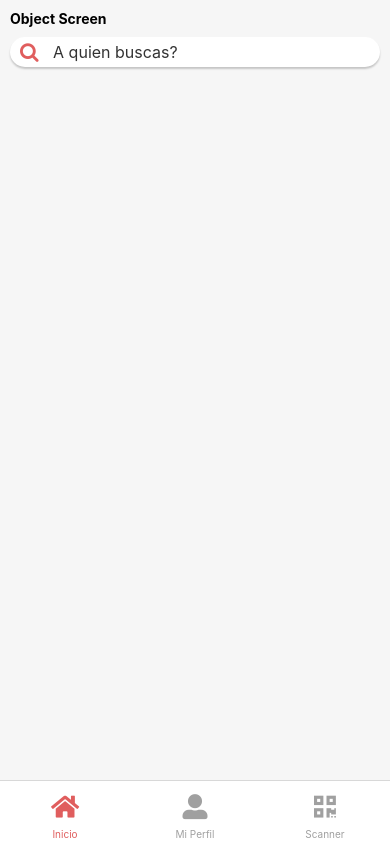
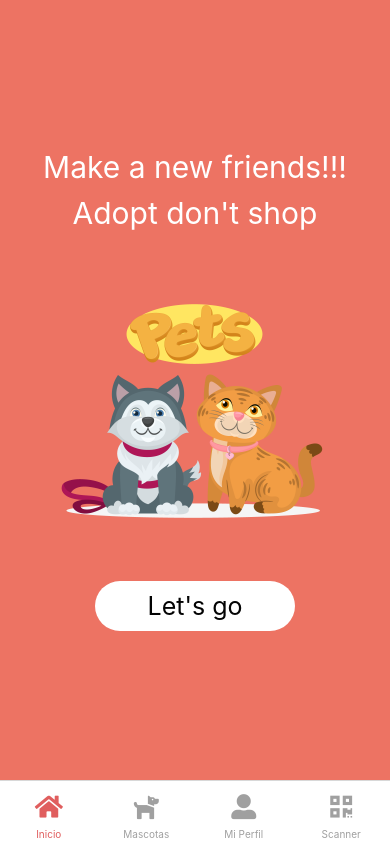
Before and after one commit to mamanidario19/pilis-mod6-mobile-placas-inteligentes, a React Native app: screen /Principal in a window 390 px wide. Built offline with nearby package versions, Linux system fonts and the light colour scheme; no server answers.

Commit message:
fix screen

```diff
--- a/src/screens/ObjectScreen/MainStackScreen.jsx
+++ b/src/screens/ObjectScreen/MainStackScreen.jsx
@@ -41,8 +41,8 @@ export const MainStackScreen = () => {
   return (
     <Tab.Navigator screenOptions={screenOptions}>
 
-      <Tab.Screen name="Home" options={{ title: "Inicio" }} component={ObjectScreen} />
-      {/* <Tab.Screen name="Object" options={{ title: "Mascotas" }} component={ObjectScreen} /> */}
+      <Tab.Screen name="Home" options={{ title: "Inicio" }} component={HomeScreen} />
+      <Tab.Screen name="Object" options={{ title: "Mascotas" }} component={ObjectScreen} />
       <Tab.Screen name="Profile" options={{ title: "Mi Perfil" }} component={ProfileScreen} />
       <Tab.Screen name="Scanner" options={{ title: "Scanner" }} component={ScannerScreen} />
 
```
